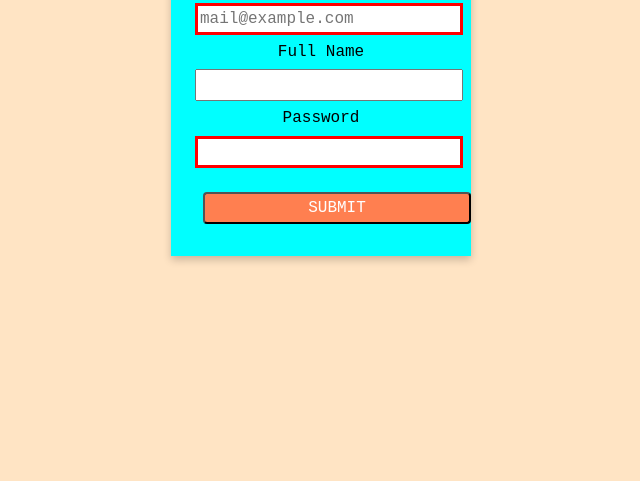
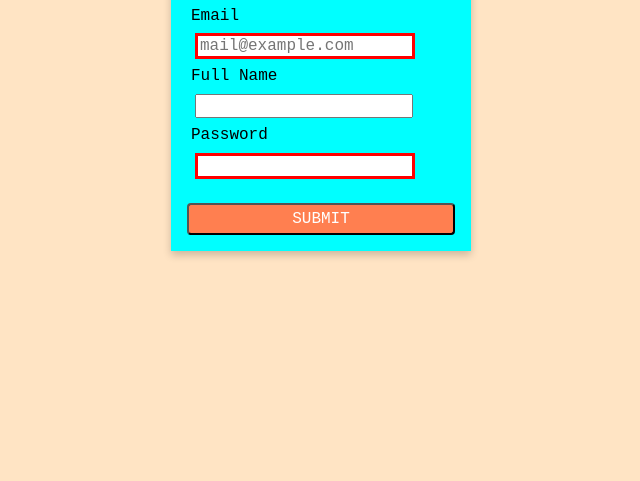
Before and after one commit to taniakononenko23/vscode-git-test56, a plain HTML site: page index.html in a window 1280 px wide. Shown: the part 319-800 px from the top of the page, without its empty margins (319-959 px from the left). Drawn offline with nearby package versions, Linux system fonts and the light colour scheme.

Commit message:
add init files

```diff
--- a/styles.css
+++ b/styles.css
@@ -1,29 +1,27 @@
 * {
   box-sizing: border-box;
 }
-body {
+main {
   background-color: bisque;
+  height: 100vh;
+  display: flex;
+  font-family: monospace;
+  font-size: 16px;
 }
-.page {
+
+form {
+  width: 300px;
   background-color: aqua;
-  font-size: 16px;
-  font-family: monospace;
-  text-align: center;
-  width: 300px;
   padding: 16px;
   box-shadow: 0px 4px 8px 0px rgba(0, 0, 0, 0.2);
-  margin: 0 auto;
-  margin-top: 200px;
+  margin: auto;
 }
 .form-title {
+  text-transform: uppercase;
   text-align: center;
-  text-transform: uppercase;
-  font-family: monospace;
 }
 .form-input {
   margin: 8px;
-  width: 100%;
-  height: 32px;
 }
 .form-label {
   margin: 4px;
@@ -32,10 +30,10 @@ body {
   width: 100%;
   height: 32px;
   background-color: #ff7f50;
+  margin-top: 16px;
   color: #fff;
   border-radius: 4px;
   text-transform: uppercase;
-  margin: 16px;
 }
 input[type="password"] {
   border: 3px solid red;
```
Also changed, not shown: index.html (+1 -7 lines).
